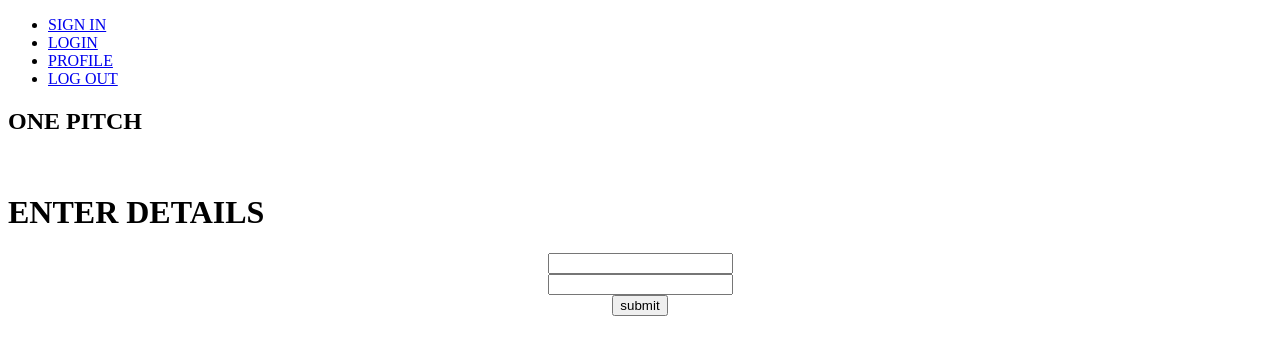
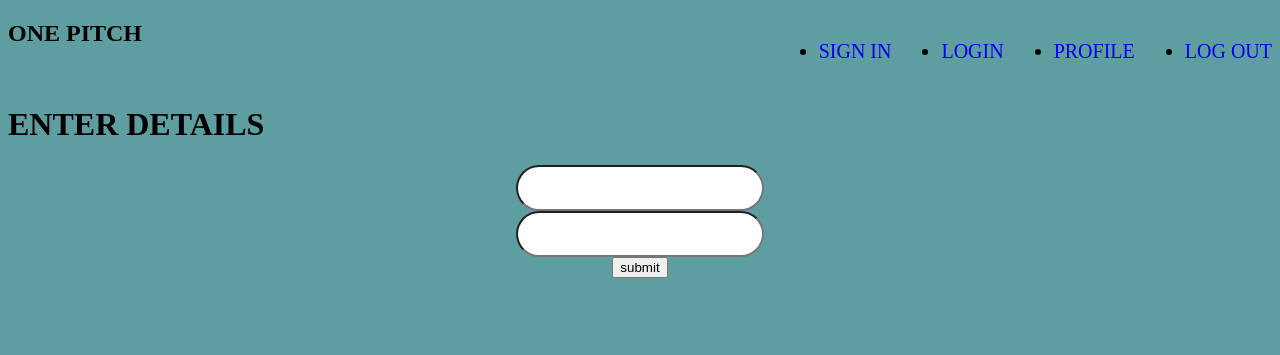
Before and after one commit to alphine3900/Pitcher-app, a Flask app: page /login in a window 1280 px wide. Shown: the top 355 px of the page. Run offline with Flask 2, Linux system fonts and the light colour scheme.

Commit message:
modified login.html

```diff
--- a/templates/login.html
+++ b/templates/login.html
@@ -24,8 +24,8 @@
    <h1>ENTER DETAILS</h1>
    <div class="form">
     <form action="">
-    <input type="text" name="email"> <br>
-    <input type="password" name="password"> <br>
+    <input type="text" name="email" id="in"> <br>
+    <input type="password" name="password" id="in"> <br>
     <button>submit</button>
 </form>
 </div>
@@ -37,4 +37,23 @@
     .form{
         text-align: center;
     }
+    #in{
+        height: 40px;
+        width: 240px;
+        border-radius: 200px;
+    }
+    .navbar ul{
+        display: flex;
+        gap: 50px;
+        float: right;
+        text-decoration: none;
+        font-size: 20px;
+
+    }
+    .navbar ul li a{
+        text-decoration: none;
+    }
+    body{
+        background-color: cadetblue;
+    }
 </style>
```
